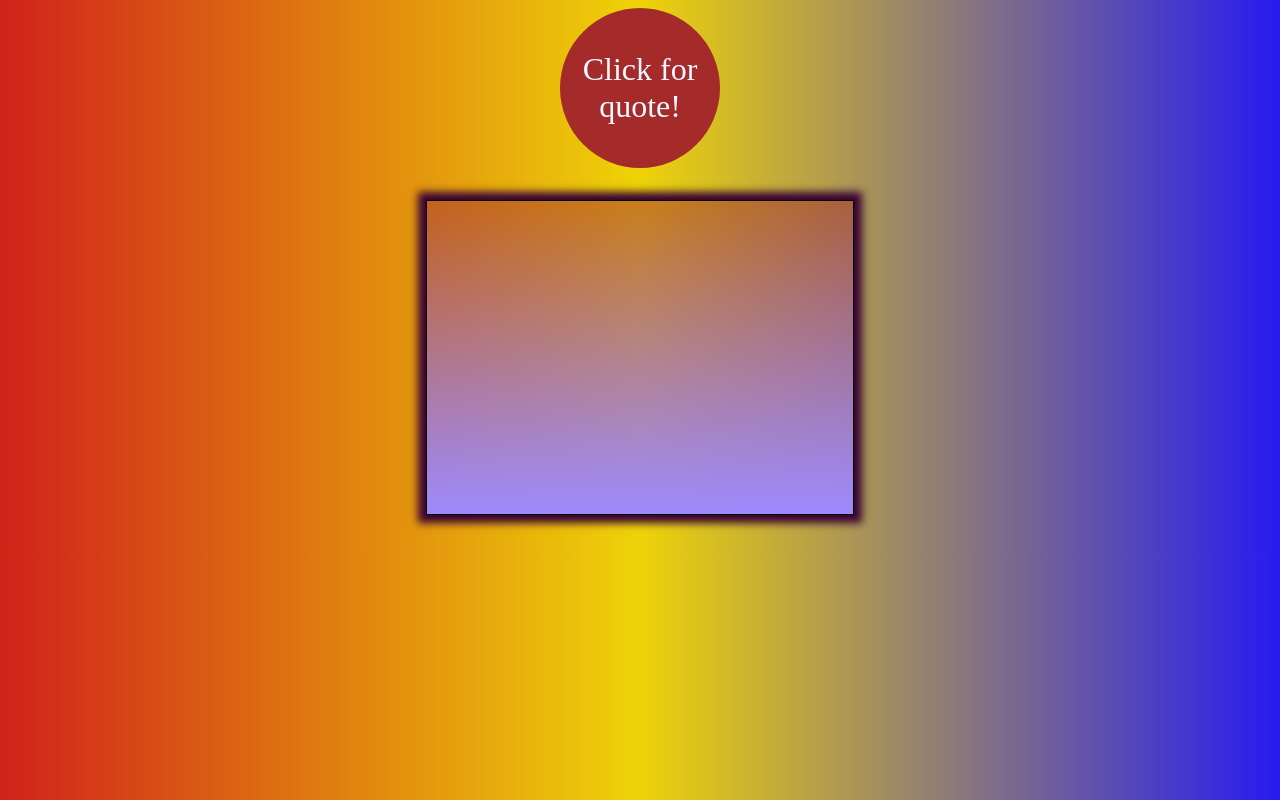
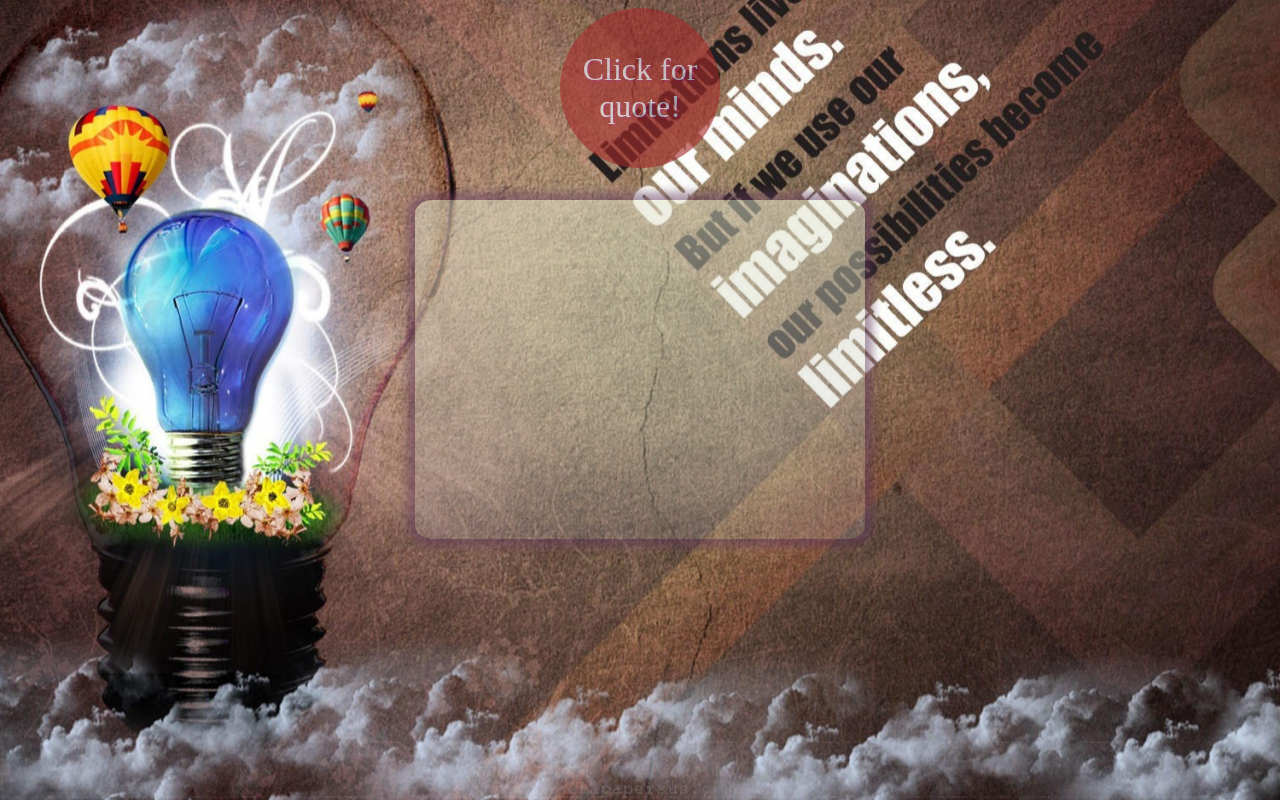
Before and after one commit to Julian-T-86/msg-generator, a plain HTML site: page index.html in a window 1280 px wide. Drawn offline with Linux system fonts and the light colour scheme.

Commit message:
background change, msg box style change

```diff
--- a/msg-gen.js
+++ b/msg-gen.js
@@ -44,7 +44,9 @@ const quotes = [
 const getRandomPerson = myArr => {
 
     let randIndx = Math.floor(Math.random() * myArr.length);
-    return `Quote of the day:\n ${myArr[randIndx].quote}\nby ${myArr[randIndx].author}`;
+    let quote = myArr[randIndx].quote + "\n\n" + myArr[randIndx].author;
+    quote = quote.replace(/\n/g, "<br>")
+    return quote;
 }
 
 document.addEventListener("DOMContentLoaded", () => {
--- a/style.css
+++ b/style.css
@@ -1,5 +1,8 @@
 body {
-    background: linear-gradient(0.25turn, #d02219, #eed308, #261bf0);
+    background-image: url(./Inspirational-Backgrounds.png);
+    background-size: cover;
+    background-repeat: no-repeat;
+    background-position: center;
     display: flex;
     justify-content: center;
     align-items: center;
@@ -10,8 +13,10 @@ body {
 
 #button {
     color: aliceblue;
+    text-shadow: 1px 1px 2px rgb(184, 17, 134);
     font-size: 2rem;
     background-color: brown;
+    opacity: 0.6;
     width: 10rem;
     height: 10rem;
     border-radius: 50%;
@@ -19,21 +24,19 @@ body {
     display: flex;
     align-items: center;
     text-align: center;
+    cursor: pointer;
 }
 
 #generatedMsg {
-    padding: 1%;
+    padding: 2%;
     height: 18rem;
     width: 25rem;
-    border: 0.1rem solid black;
     margin: 2rem;
+    border-radius: 4%;
     color: rgb(47, 9, 9);
     font-size: 2rem;
-    display: flex;
-    align-content: center;
-    box-shadow: 0rem 0rem 0.5rem 0.5rem rgb(56, 2, 50);
-    background: linear-gradient(to bottom, rgba(165, 42, 42, 0.5), rgb(157, 138, 254))
-
+    box-shadow: 0rem 0rem 0.5rem 0.5rem rgba(95, 55, 91, 0.5);
+    background: linear-gradient(to bottom, rgba(225, 226, 203, 0.5), rgba(168, 166, 179, 0.2))
 }
 
 #button:hover {
```
Also changed, not shown: Inspirational-Backgrounds.png (added).
